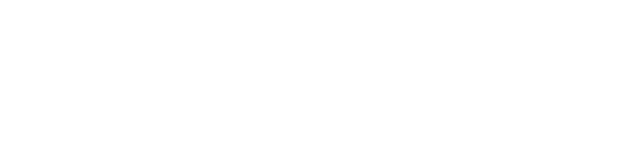
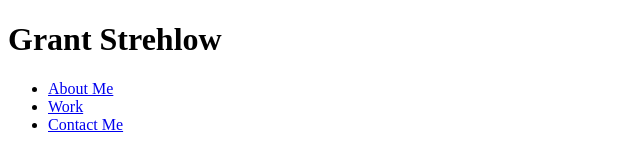
Before and after one commit to gstrehlow/challenge2professionalportfolio, a plain HTML site: page index.html in a window 1280 px wide. Shown: the whole page, without its empty margins (0-640 px from the left). Drawn offline with Linux system fonts and the light colour scheme.

Commit message:
added header to index.html

```diff
--- a/index.html
+++ b/index.html
@@ -6,3 +6,24 @@
         <title>Grant Strehlow Portfolio</title>
         <link rel ="stylesheet" href="./style.css" />
     </head>
+    <body>
+        <!-- Header -->
+        <header>
+            <h1>Grant Strehlow</h1>
+            <nav>
+                <!-- Unordered List Elements -->
+                <ul>
+                    <!-- List Item Elements -->
+                    <li>
+                        <a href="#about-me">About Me</a>
+                    </li>
+                    <li>
+                        <a href="#work">Work</a>
+                    </li>
+                    <li>
+                        <a href="#contact-me">Contact Me</a>
+                    </li>
+                </ul>
+            </nav>
+        </header>
+    </body>
```
